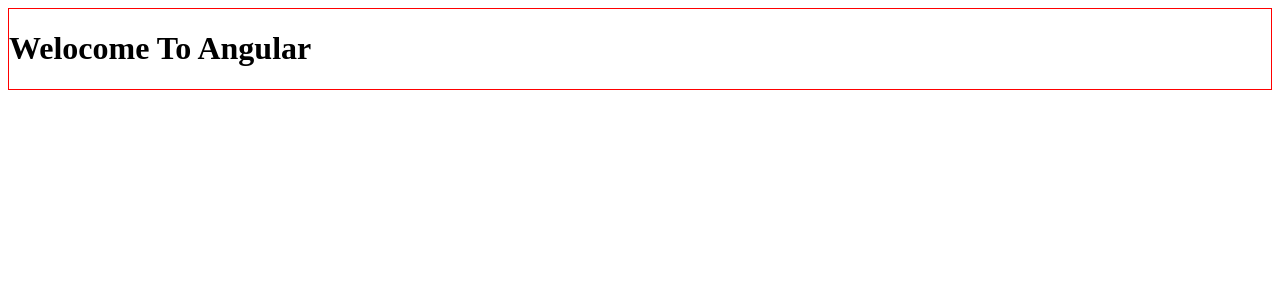
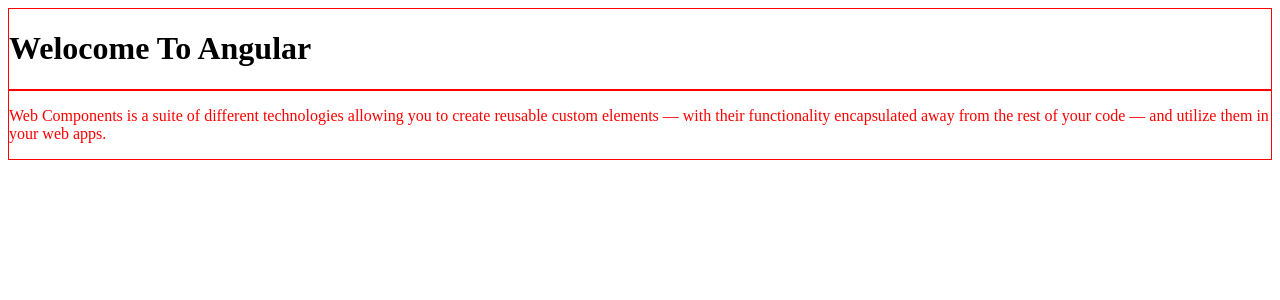
Before and after one commit to aniruddhha/angular-3c5a017ce8a211eb, an Angular app in the folder my-first-app/: page / in a window 1280 px wide. Shown: the top 300 px of the page. Built offline with nearby package versions, Linux system fonts and the light colour scheme.

Commit message:
component : creating component

```diff
--- a/my-first-app/src/app/app.component.html
+++ b/my-first-app/src/app/app.component.html
@@ -1,3 +1,6 @@
 <div>
   <h1> Welocome To Angular </h1>
 </div>
+<div>
+  <app-fancy-div></app-fancy-div>
+</div>
--- a/my-first-app/src/app/fancy-div/fancy-div.component.css
+++ b/my-first-app/src/app/fancy-div/fancy-div.component.css
@@ -0,0 +1,3 @@
+p {
+    color: red;
+}
--- a/my-first-app/src/app/fancy-div/fancy-div.component.html
+++ b/my-first-app/src/app/fancy-div/fancy-div.component.html
@@ -1 +1,4 @@
-<p>fancy-div works!</p>
+<p>
+    Web Components is a suite of different technologies allowing you to create reusable custom elements — with their
+    functionality encapsulated away from the rest of your code — and utilize them in your web apps.
+</p>
```
